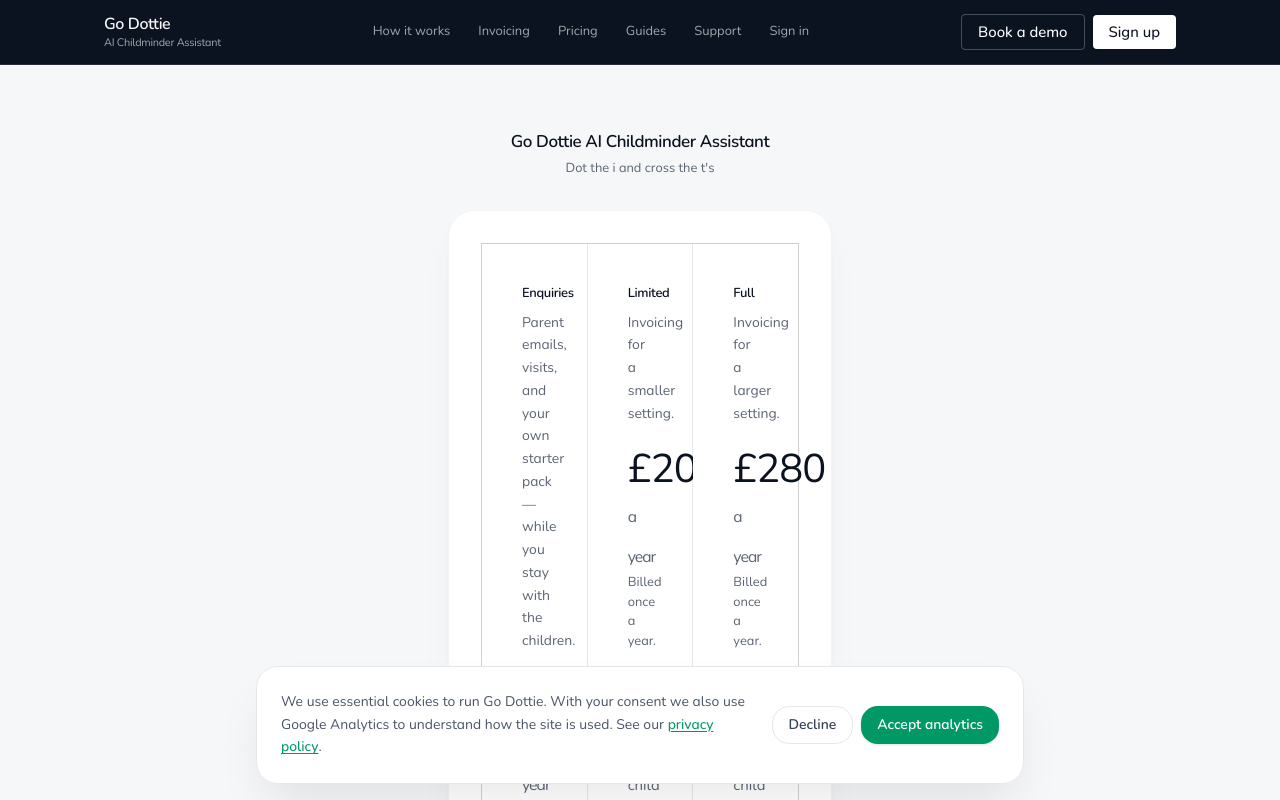
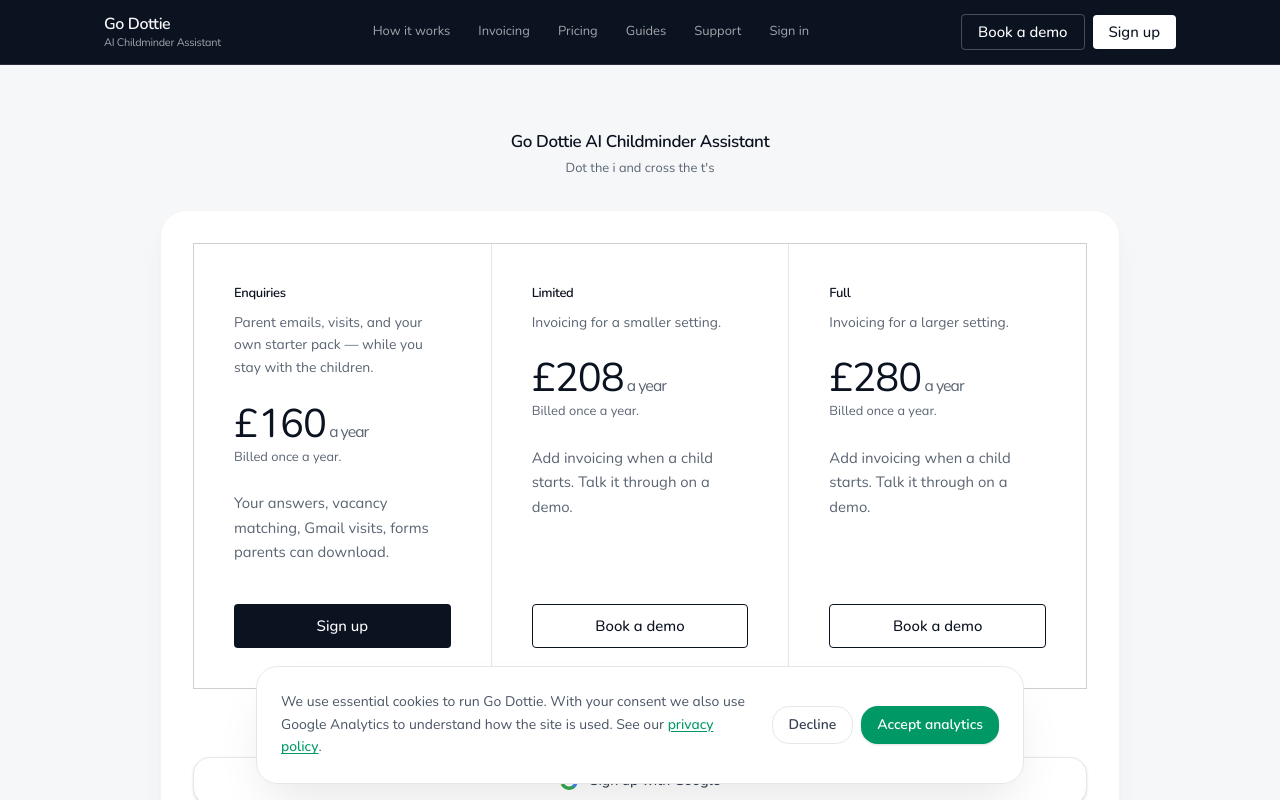
Before and after one commit to erhantimur-dbd/invoicing-for-childminders, a Next.js app: page /signup in a window 1280 px wide. Shown: the top 800 px of the page. Built offline with nearby package versions, Linux system fonts and the light colour scheme.

Commit message:
Give the signup pricing cards room to show the full annual prices.
The auth column was too narrow for three cards, so £160 and £208 were cut off.

Co-authored-by: erhantimur-dbd <erhantimur-dbd@users.noreply.github.com>

```diff
--- a/src/app/(auth)/signup/page.tsx
+++ b/src/app/(auth)/signup/page.tsx
@@ -108,7 +108,7 @@ export default function SignupPage() {
   }
 
   return (
-    <div className="bg-white rounded-3xl shadow-xl shadow-gray-200/60 border border-gray-100 p-8">
+    <div className="bg-white rounded-3xl shadow-xl shadow-gray-200/60 border border-gray-100 p-8 w-[min(960px,calc(100vw-3rem))] relative left-1/2 -translate-x-1/2">
       <div className="space-y-6">
         <PricingCards enquiriesHref="#signup-form" />
         <p className="text-sm text-center text-gray-600">
```
